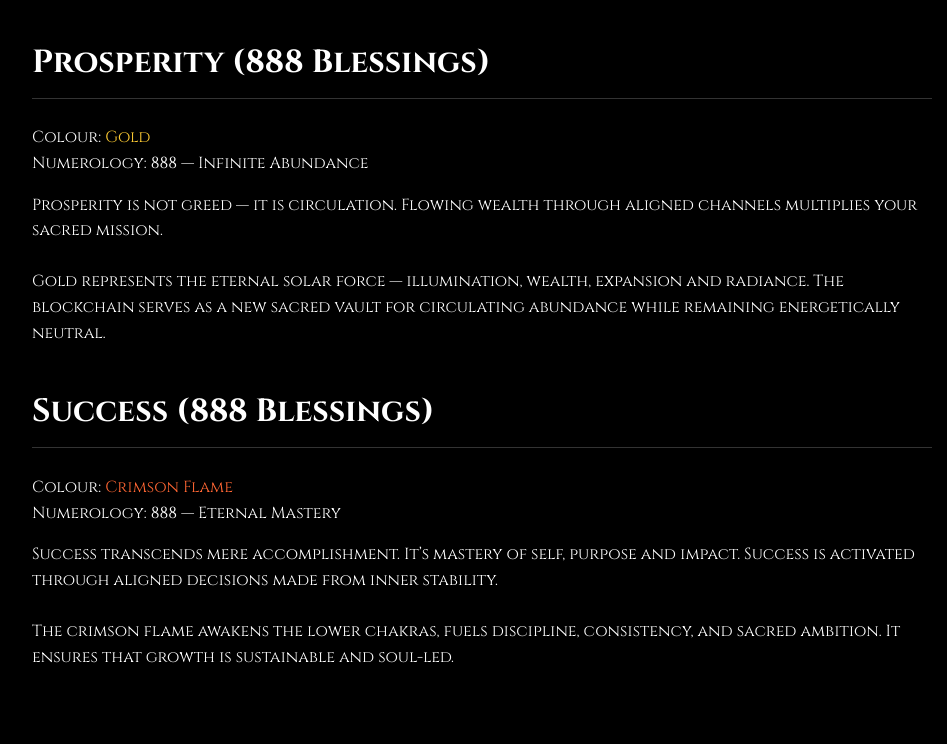
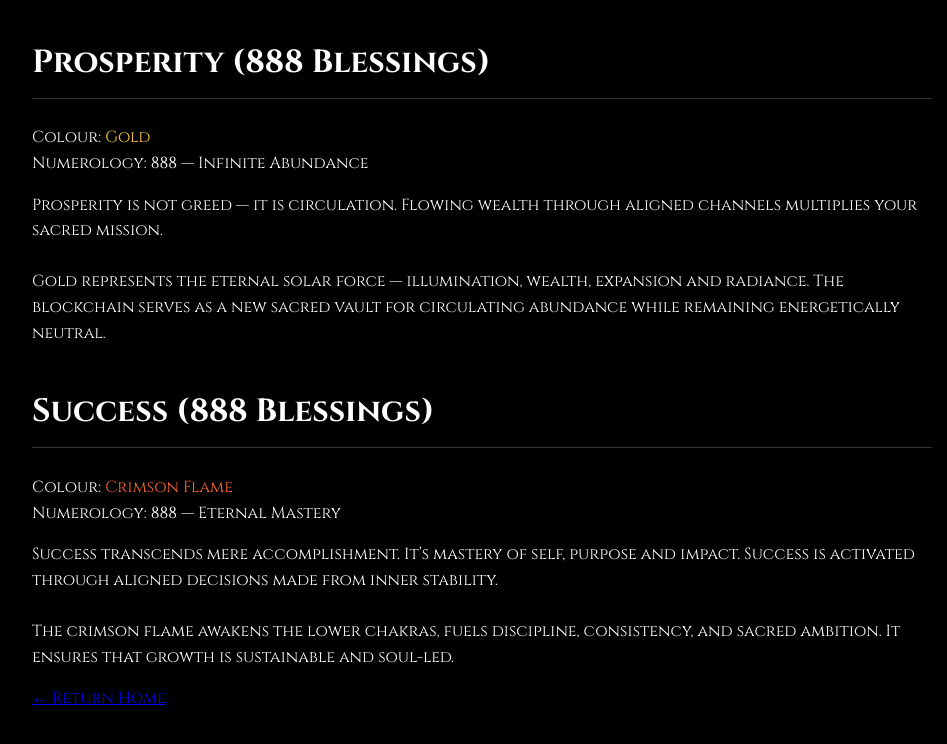
Before and after one commit to MsPrzdnt/manifest4444, a plain HTML site: page codex.html in a window 1280 px wide. Shown: the part 1461-2205 px from the top of the page, without its empty margins (158-1105 px from the left). Drawn offline with Linux system fonts and the light colour scheme.

Commit message:
Update codex.html

```diff
--- a/codex.html
+++ b/codex.html
@@ -127,7 +127,7 @@
         <br><br>
         The crimson flame awakens the lower chakras, fuels discipline, consistency, and sacred ambition. It ensures that growth is sustainable and soul-led.
     </p>
-
+    <a href="index.html" class="return">&larr; Return Home</a>
 </div>
 
 </body>
```
